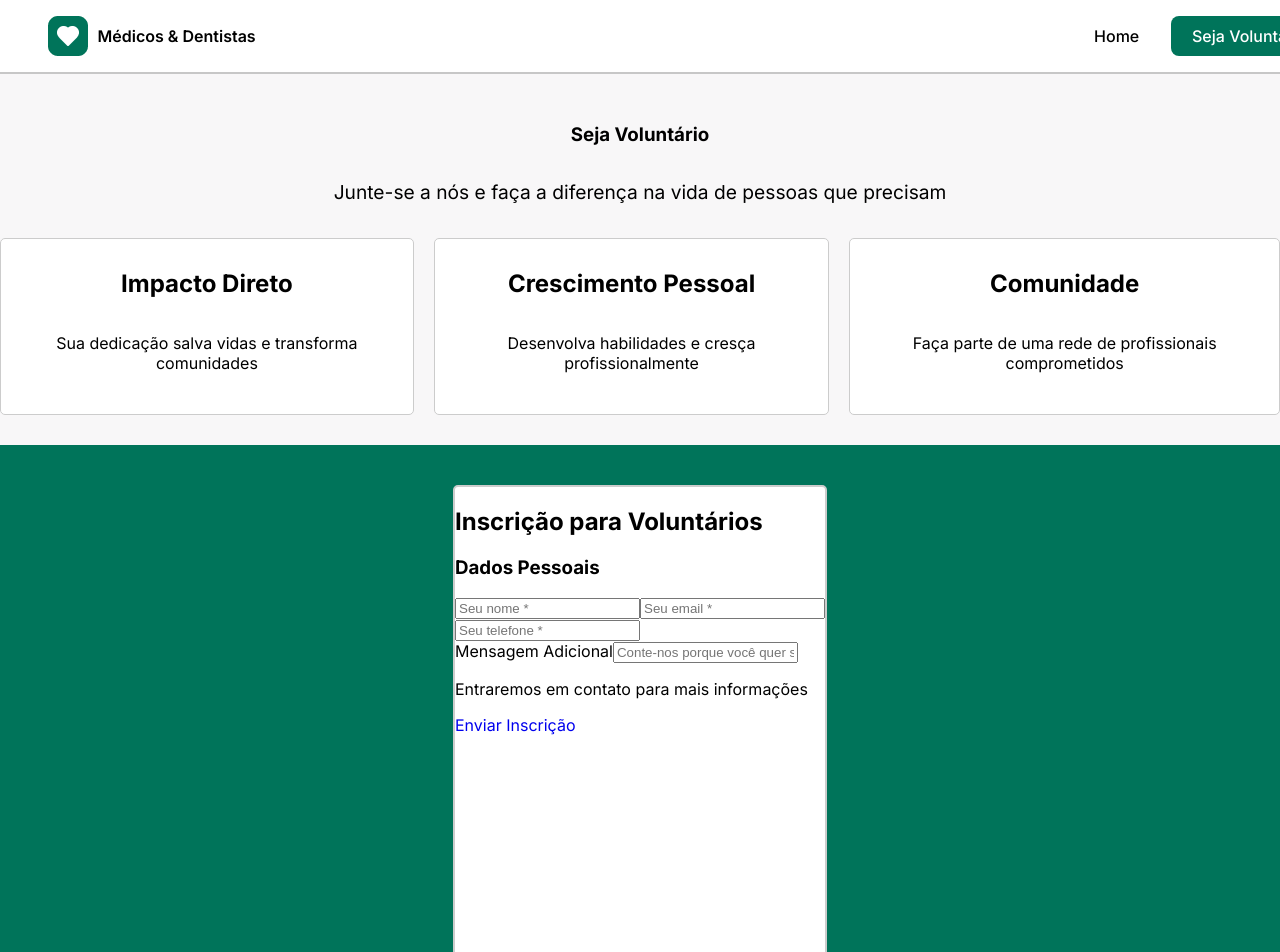
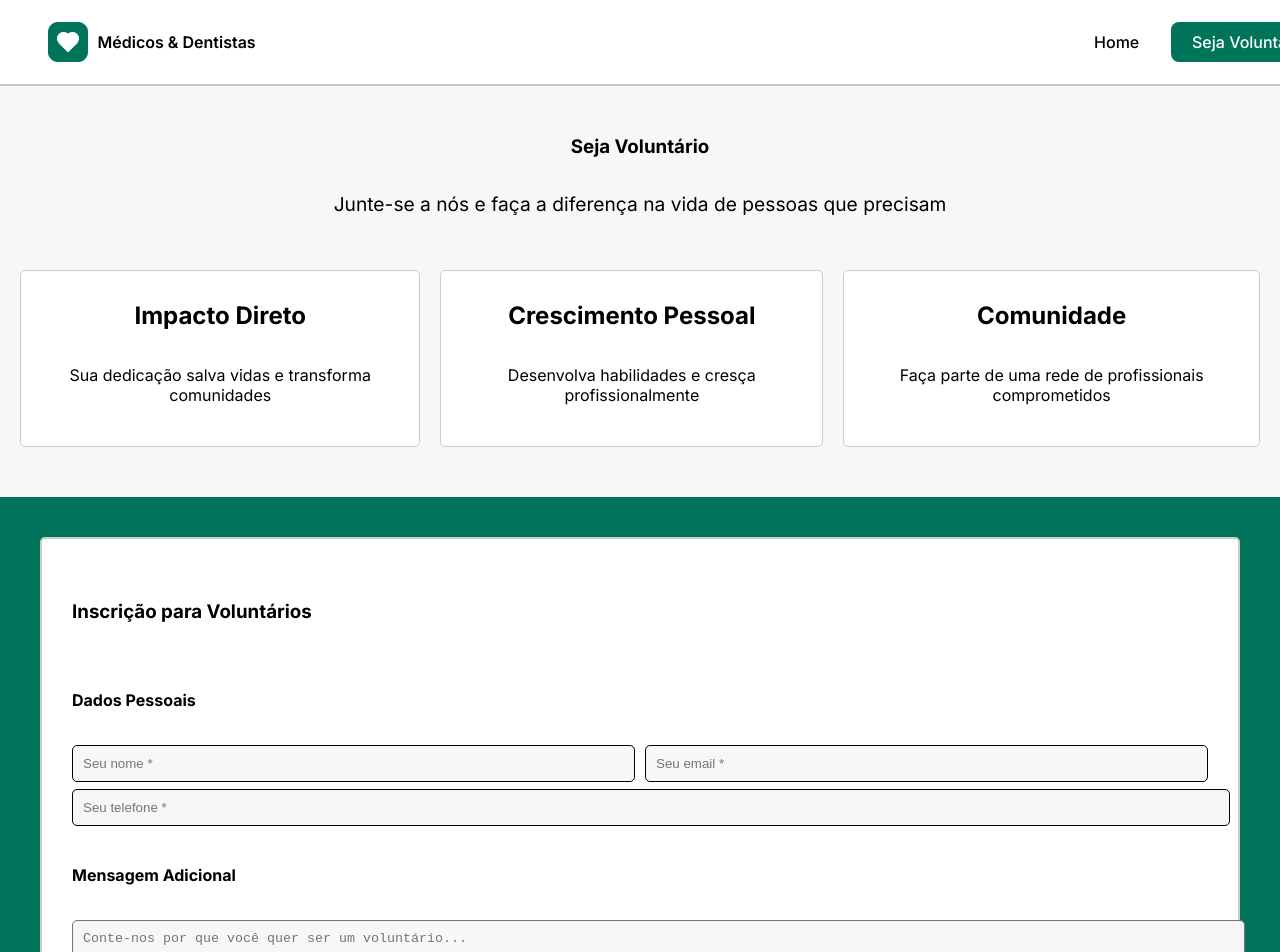
Before and after one commit to alexaniatoma/projeto-react-vnw, a React (Vite) app: page /voluntario in a window 1280 px wide. Shown: the top 952 px of the page. Built offline with nearby package versions, Linux system fonts and the light colour scheme.

Commit message:
style: adicionando estilos na page voluntario

```diff
--- /dev/null
+++ b/src/components/button/Button.jsx
@@ -0,0 +1,16 @@
+import { Link } from 'react-router-dom'
+import s from './button.module.scss'
+
+
+const Button = ({text, to, onClick, type='button'}) => {
+    if(to) {
+        return (
+            <Link to={to} className={s.btnVerde}>{text}</Link>
+        )
+    }
+    return (
+        <button type={type} onClick={onClick} className={s.btnVerde}>{text}</button>
+    )
+}
+
+export default Button
--- /dev/null
+++ b/src/components/button/button.module.scss
@@ -0,0 +1,13 @@
+.btnVerde{
+    background-color: #00745A;
+    padding: 0.6rem 1.3rem;
+    border-radius: 8px;
+
+    &:link,
+    &:visited,
+    &:hover,
+    &:active {
+        color:#fff;
+        text-decoration: none;
+    }
+}
--- a/src/components/header/Header.jsx
+++ b/src/components/header/Header.jsx
@@ -1,6 +1,7 @@
-import { Link } from 'react-router-dom'
+import { Link, NavLink } from 'react-router-dom'
 import s from './header.module.scss'
 import Logo from '../../assets/logo.png'
+import Button from '../button/button.jsx'
 
 
 const Header = () => {
@@ -10,9 +11,15 @@ const Header = () => {
             <img src={Logo} alt= "Imagem do logo do site Médicos Voluntários" />
             <Link to='/'>Médicos & Dentistas</Link>
         </div>
-            <nav>
-                <Link to='/'>Home</Link>
-                <Link to='/voluntario'>Seja Voluntário</Link>
+            <nav className={s.nav}>
+              <ul>
+                <li>
+                  <NavLink to='/'>Home</NavLink>
+                </li>
+                <li>
+                  <Button text= 'Seja Voluntário' to='/voluntario'/>
+                </li>
+              </ul>
             </nav>
     </header>
   )
--- a/src/components/header/header.module.scss
+++ b/src/components/header/header.module.scss
@@ -20,20 +20,15 @@
     }
 
     nav {
-        display: flex;
-        align-items: center;
-        gap: 2rem;
+        ul {
+            display: flex;
+            align-items: center;
+             gap: 2rem;
+        }
 
         a {
             font-weight: 500;
             color:#000;
-
-            &:nth-child(2) {
-                background-color: #00745A;
-                padding: 0.6rem 1.3rem;
-                border-radius: 8px;
-                color: #fff;
-            }
         }
     }
 }
--- a/src/pages/home/Home.jsx
+++ b/src/pages/home/Home.jsx
@@ -2,6 +2,7 @@ import s from './home.module.scss'
 import Saude from '../../assets/saude.png'
 import Doutor from '../../assets/doutor.png'
 import { Link } from 'react-router-dom'
+import Button from '../../components/button/button.jsx'
 
 const Home = () => {
     return (
@@ -15,7 +16,7 @@ const Home = () => {
                     <h1>Sáude e cuidado sem barreiras</h1>
                     <p className={ s.conteudoTexto }>Um projeto dedicado a oferecer atendimento médico e odontológico gratuito para pessoas que mais precisam na nossa comunidade.</p>
                     <div className={ s.buttons }>
-                        <Link to="/voluntario" className={ s.btnUm }>Seja Voluntário</Link>
+                        <Button text= 'Seja Voluntário' to='/voluntario'/>
                         <Link to="/" className={ s.btnDois }>Como Ajudar</Link>
                     </div>
                 </div>
--- a/src/pages/voluntario/Voluntario.jsx
+++ b/src/pages/voluntario/Voluntario.jsx
@@ -1,5 +1,5 @@
 import s from './voluntario.module.scss'
-import { Link } from 'react-router-dom'
+import Button from '../../components/button/button.jsx'
 
 const Voluntario = () => {
     return (
@@ -26,22 +26,22 @@ const Voluntario = () => {
             </section>
             <section className={ s.sectionFormulario }>
                 <section className={s.formularioConteudo}>
-                    <h2>Inscrição para Voluntários</h2>
-                    <h3>Dados Pessoais</h3>
+                    <h3>Inscrição para Voluntários</h3>
+                    <h4>Dados Pessoais</h4>
                     <form>
-                        <div>
+                        <div className= {s.formularioPessoal}>
                             <input type="text" placeholder="Seu nome *"/>
                             <input type="email" placeholder="Seu email *"/>
                         </div>
-                            <input type="tel" placeholder="Seu telefone *"/>
+                            <input type="tel" pattern= "[0-9]{3}-[0-9]{5}-[0-9]{4}" placeholder="Seu telefone *"/>
                         <div className={s.areaMensagem}>
-                            <label>Mensagem Adicional</label>
-                            <input type="text" placeholder="Conte-nos porque você quer ser voluntário..."/>
+                            <h4>Mensagem Adicional</h4>
+                            <textarea name="messagem" rows="10" cols="142" placeholder="Conte-nos por que você quer ser um voluntário..."></textarea>
                         </div>
                     </form>
-                    <section>
+                    <section className={s.enviarInscricao}>
                         <p>Entraremos em contato para mais informações</p>
-                        <Link to="/" className={ s.btnInscricao }>Enviar Inscrição</Link>
+                         <Button text= 'Enviar Inscrição' to='/voluntario'/>
                     </section>
                 </section>
             </section>
--- a/src/pages/voluntario/voluntario.module.scss
+++ b/src/pages/voluntario/voluntario.module.scss
@@ -23,6 +23,7 @@
   text-align: center;
   gap: 20px;
   width: auto;
+  padding: 20px;
 
   article {
     border: 1px solid #ccc;
@@ -43,17 +44,45 @@
 
 .sectionFormulario {
   background-color: #00745A;
-  display: flex;
-  flex-direction: column;
-  align-items: center;
-  padding: 40px 30px;
+  padding:40px;
 }
 
 .formularioConteudo {
+  border: 2px solid blue;
+  display: flex;
+  flex-direction: column;
   min-height: 90vh;
   background: #fff;
   border: 2px solid #ccc;
   border-radius: 5px;
+  padding: 30px;
+  line-height: 3rem;
 
+  input {
+    padding: 10px;
+    background-color: #F8F7F8F8;
+    border-radius: 5px;
+    border: 1px solid #000;
+    width: 100%;
+  }
 
 }
+
+.formularioPessoal{
+  display: flex;
+  gap: 10px;
+}
+
+.areaMensagem {
+  textarea {
+    background-color: #F8F7F8F8;
+    padding: 10px;
+    border-radius: 5px;
+
+  }
+
+}
+
+ .enviarInscricao {
+    text-align: center;
+  }
```
